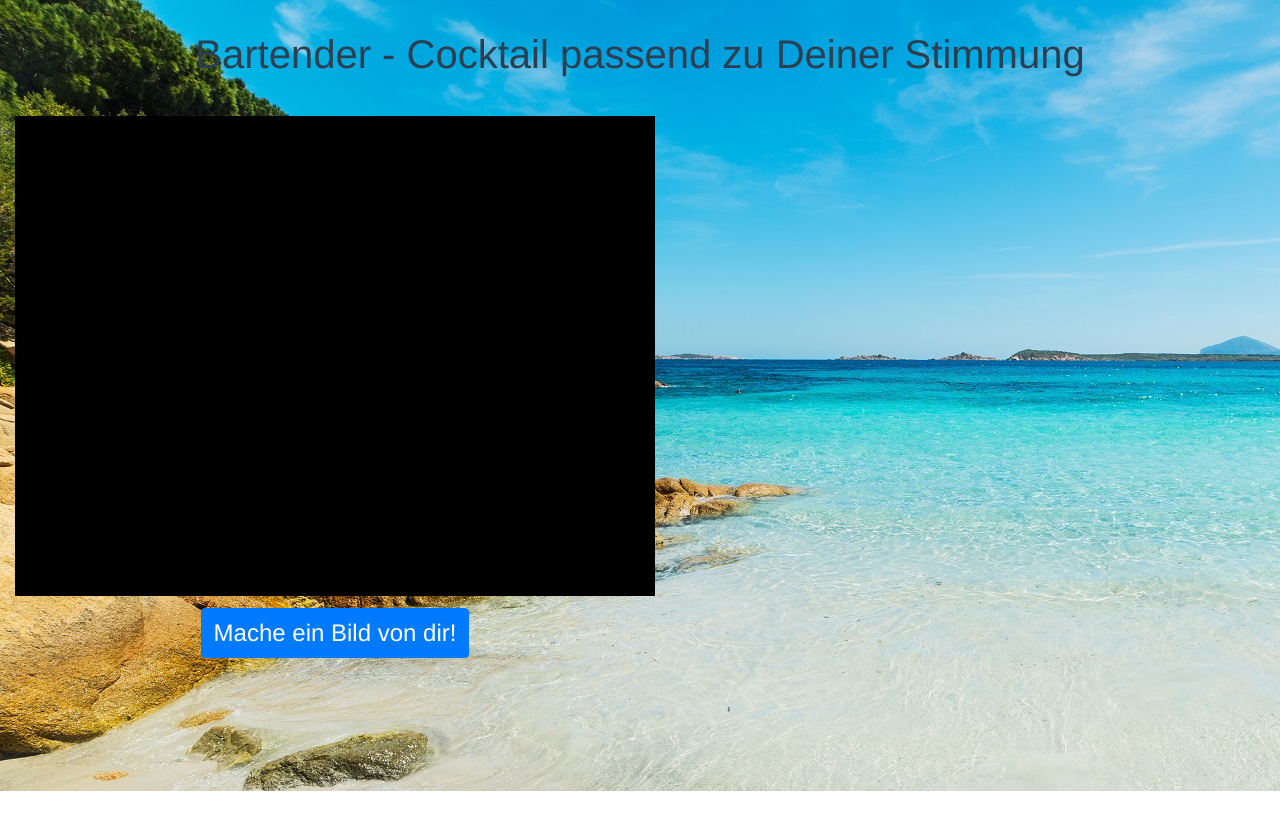
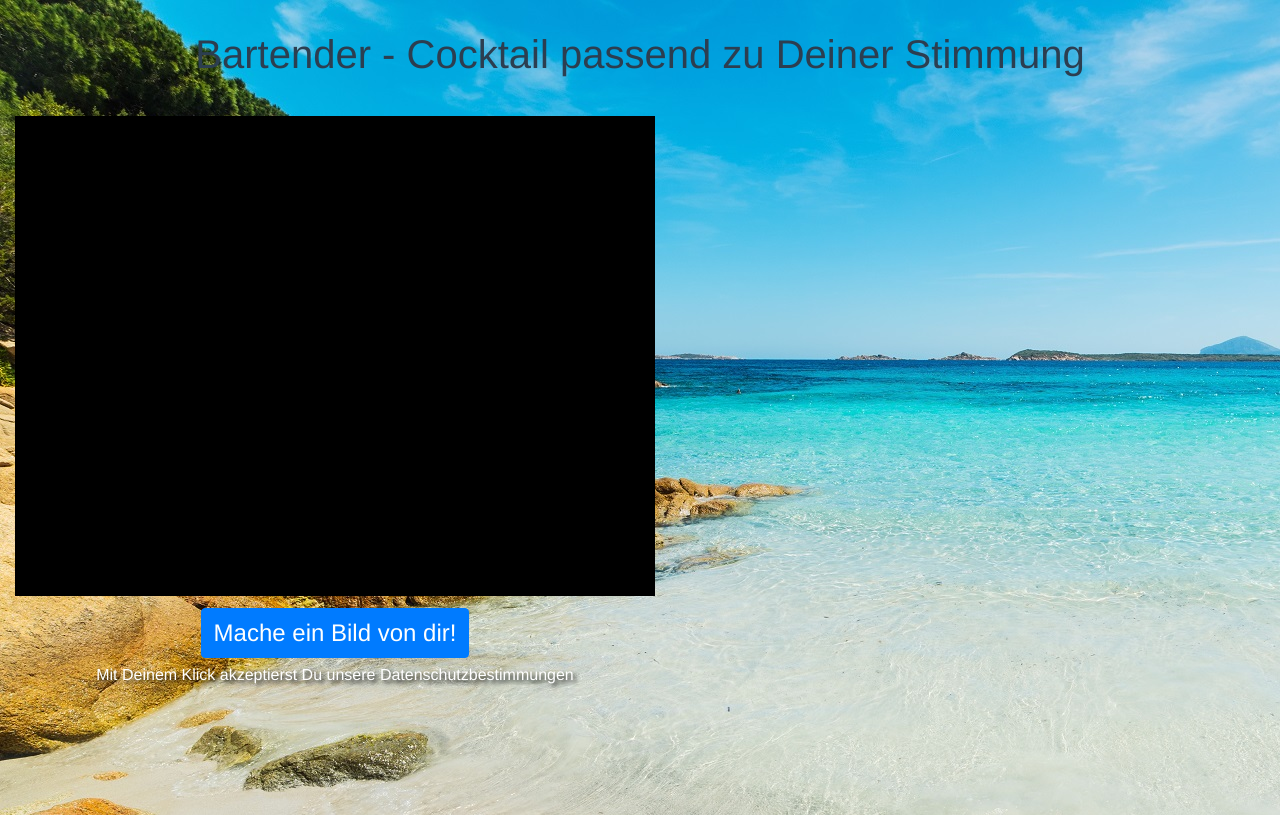
Before and after one commit to mezger/bartender, a Vue app in the folder bartender-vue/: page / in a window 1280 px wide. Built offline with nearby package versions, Linux system fonts and the light colour scheme; no server answers.

Commit message:
Altes Ergebnis bei neuer Aufnahme ausblenden

```diff
--- a/bartender-vue/src/App.vue
+++ b/bartender-vue/src/App.vue
@@ -16,11 +16,11 @@
 </template>
 
 <script>
-import Webcam from "./components/webcam.vue";
-import Cocktail from "./components/cocktail.vue";
+import Webcam from './components/webcam.vue';
+import Cocktail from './components/cocktail.vue';
 
 export default {
-  name: "app",
+  name: 'app',
   components: {
     Webcam,
     Cocktail
--- a/bartender-vue/src/components/webcam.vue
+++ b/bartender-vue/src/components/webcam.vue
@@ -6,6 +6,8 @@
               </div>
               <div>
                 <b-button id="snap" variant="primary" v-on:click="takePicture()">Mache ein Bild von dir!</b-button>
+              <br>
+              <span class="dsgvo">Mit Deinem Klick akzeptierst Du unsere Datenschutzbestimmungen</span>
               </div>
           </div>
           <div id="picture">
@@ -51,6 +53,9 @@ export default {
     activateCam(){
       document.getElementById('record').style.display = "block";
       document.getElementById('picture').style.display = "none";
+      let currentObj = this;
+      currentObj.$emit("cocktailFound", {namne: null});
+      currentObj.output = {name: null};
     },
     sendPicture(picture){
                 let currentObj = this;
@@ -108,4 +113,8 @@ export default {
     #newPicture{
       background-color: #777272;
     }
+    .dsgvo{
+      color: white;
+      text-shadow: 3px 3px 4px black;
+    }
 </style>
```
Also changed, not shown: 2 other files (tests, documents, lock files or other folders).
